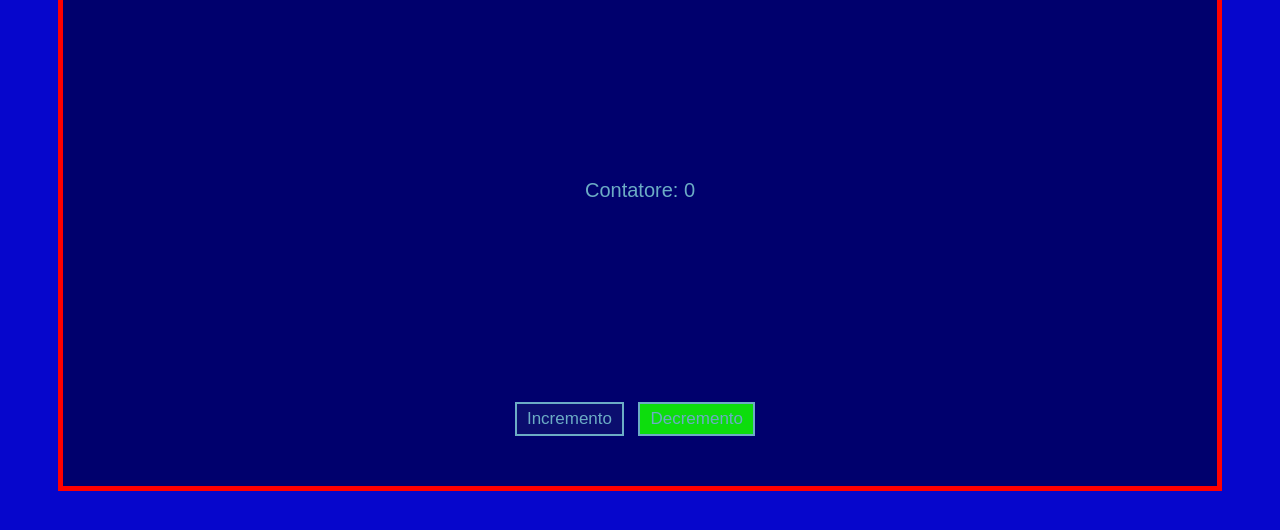
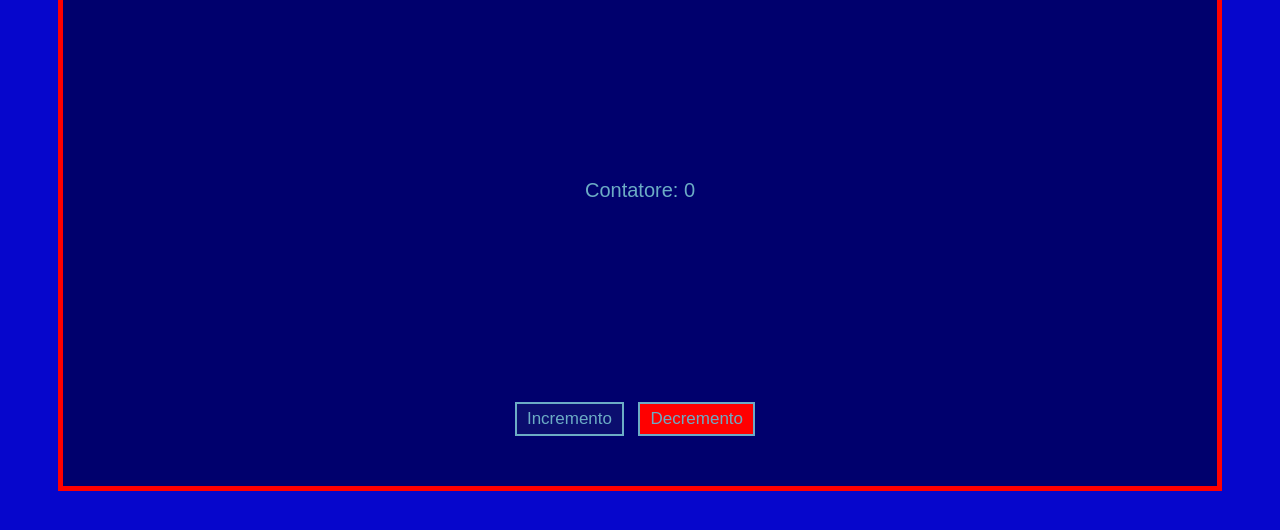
Before and after one commit to simonedemutiis/progetto-javascript-counter, a plain HTML site: page index.html in a window 1280 px wide. In both pictures the pointer is over the button "Decremento". Shown: the part 192-722 px from the top of the page. Drawn offline with Linux system fonts and the light colour scheme; a web font is replaced by a local one.

Commit message:
aggiunto hover rosso al bottone decremento

```diff
--- a/style.css
+++ b/style.css
@@ -23,6 +23,9 @@ button {
 button:hover {
   background: #0ddd0d;
 }
+#decremento:hover {
+  background: red;
+}
 
 .box {
   padding: 50px;
```
